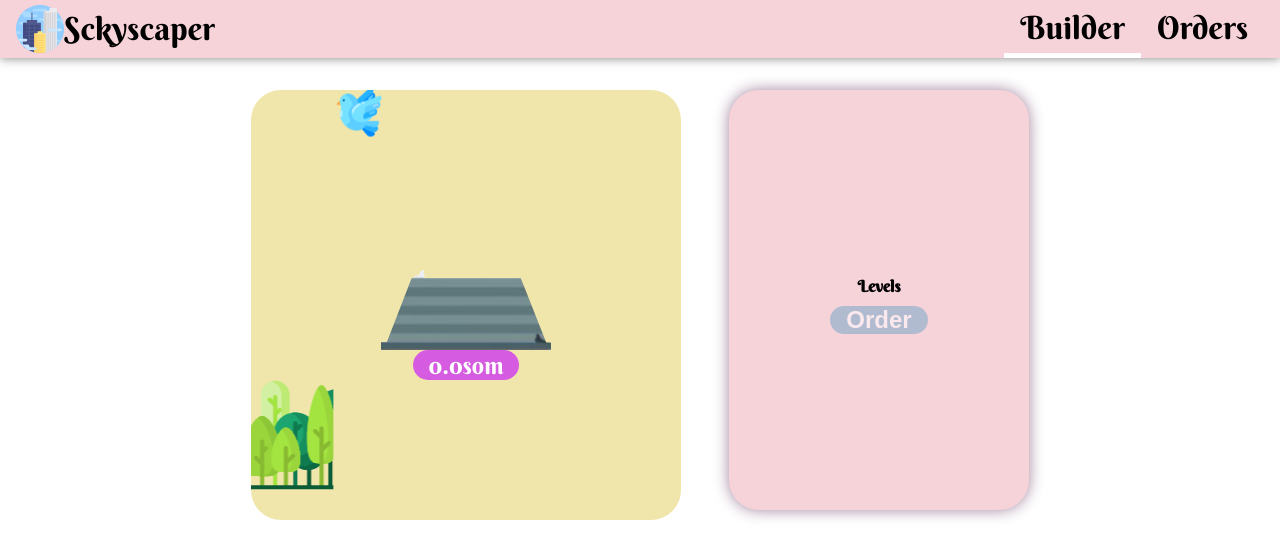
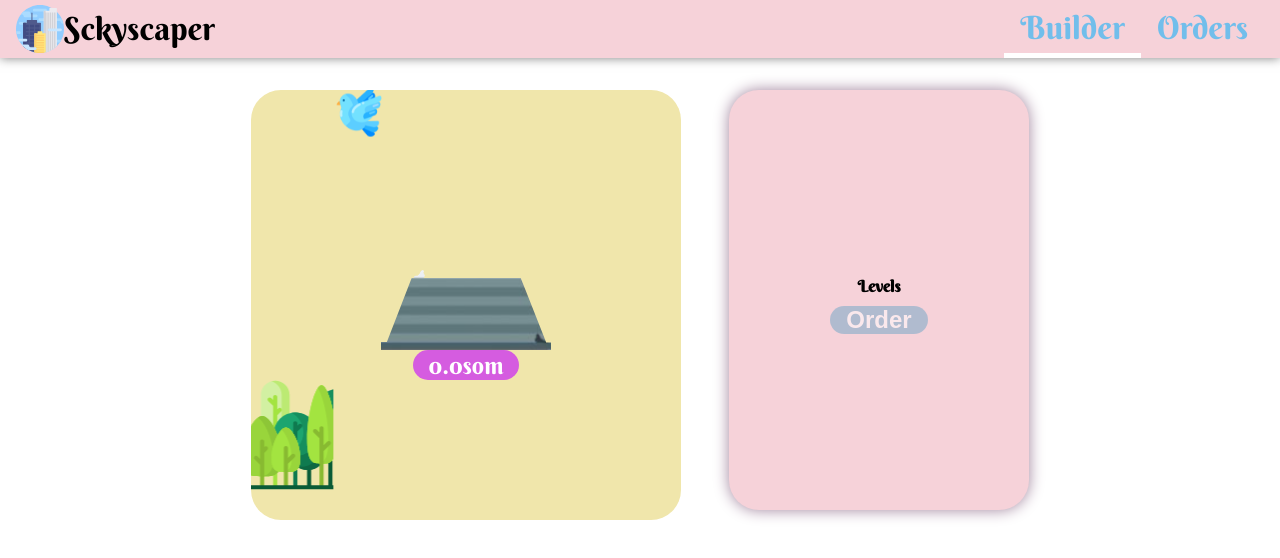
Before and after one commit to soltonbekov-aiymkyz/builder, a React (Create React App) app: page / in a window 1280 px wide. Shown: the top 558 px of the page. Built offline with nearby package versions, Linux system fonts and the light colour scheme; no server answers.

Commit message:
chnage colors

```diff
--- a/src/components/Nav/NavItem/NavItem.module.css
+++ b/src/components/Nav/NavItem/NavItem.module.css
@@ -1,5 +1,5 @@
 .NavItem a {
-    color: black;
+    color: rgb(113, 190, 235);
     border-bottom: 5px solid transparent;
     text-decoration: none;
     display: block;
@@ -7,7 +7,7 @@
   }
   .NavItem a:hover {
     border-color: white;
-    background-color: rgba(233, 25, 181, 0.842);
+    background-color: #CAE7DF;
   }
   .NavItem a:active,
   .NavItem a.active {
```
